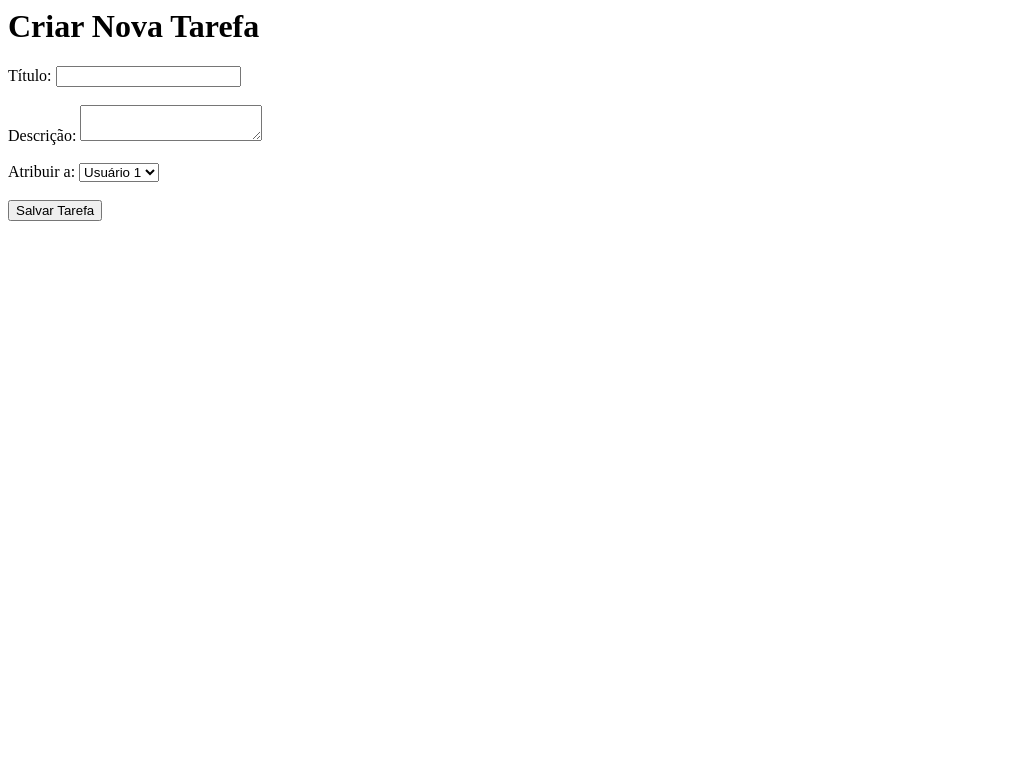
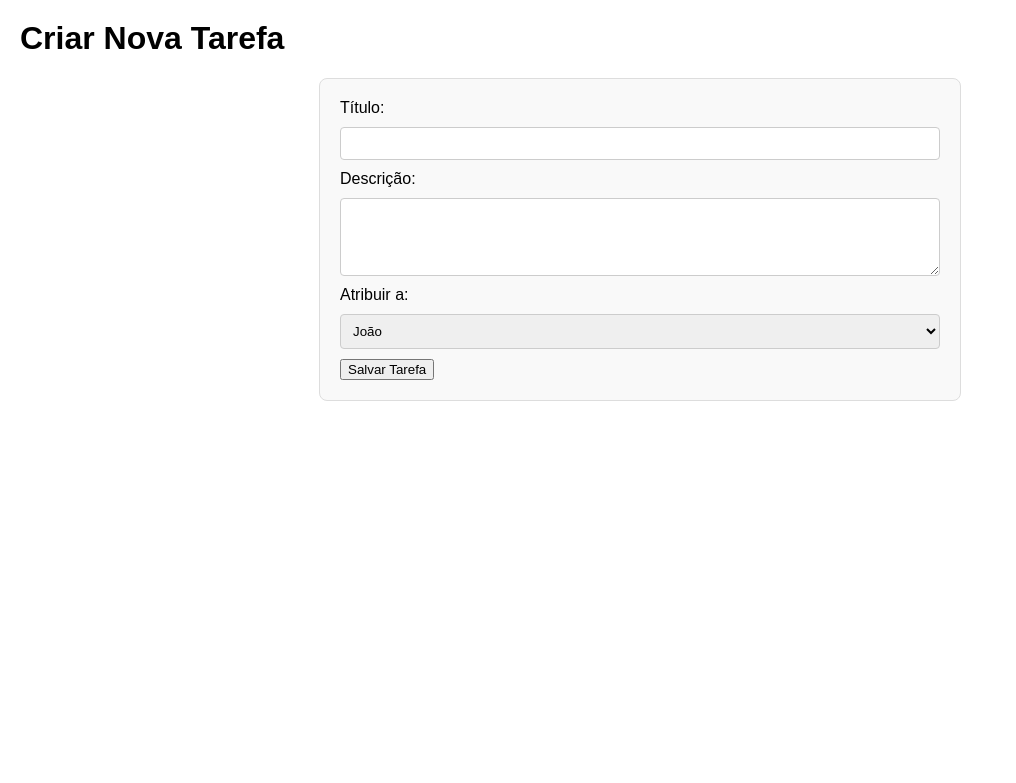
Before and after one commit to brzRaven01001/atividade2, a Flask app: template MVC-flask-master/view/templates/create_task.html in a window 1280 px wide. Shown: the top 783 px of the page, without its empty margins (0-1016 px from the left). Run offline with Flask 3, Linux system fonts and the light colour scheme; the template is opened without the code that fills it, so the values that code supplies are empty.

Commit message:
Update create_task.html

```diff
--- a/MVC-flask-master/view/templates/create_task.html
+++ b/MVC-flask-master/view/templates/create_task.html
@@ -1,23 +1,69 @@
 <html>
 <head>
     <title>Criar Nova Tarefa</title>
+    <style>
+        body {
+            font-family: Arial, sans-serif;
+            margin: 20px;
+        }
+        form {
+            max-width: 600px;
+            margin: 0 auto;
+            padding: 20px;
+            border: 1px solid #ddd;
+            border-radius: 8px;
+            background-color: #f9f9f9;
+        }
+        label, input, textarea, select {
+            display: block;
+            width: 100%;
+            margin-bottom: 10px;
+        }
+        input[type="text"], textarea, select {
+            padding: 8px;
+            border: 1px solid #ccc;
+            border-radius: 4px;
+            box-sizing: border-box;
+        textarea {
+            resize: vertical;
+        }
+        button {
+            padding: 10px 15px;
+            background-color: #28a745;
+            color: white;
+            border: none;
+            border-radius: 4px;
+            cursor: pointer;
+            font-size: 16px;
+        }
+        button:hover {
+            background-color: #218838;
+        }
+    </style>
 </head>
 <body>
 
     <h1>Criar Nova Tarefa</h1>
 
-    <form method="POST">
-        <label for="titulo">Título:</label>
-        <input type="text" id="titulo" name="title"><br><br>
+    <form action="/salvar_tarefa" method="POST">
+        <div>
+            <label for="title">Título:</label>
+            <input type="text" id="title" name="title" required>
+        </div>
 
-        <label for="descricao">Descrição:</label>
-        <textarea id="descricao" name="description"></textarea><br><br>
+        <div>
+            <label for="description">Descrição:</label>
+            <textarea id="description" name="description" rows="4" required></textarea>
+        </div>
 
-        <label for="usuario">Atribuir a:</label>
-        <select id="usuario" name="usuario">
-            <option value="1">Usuário 1</option>
-            <option value="2">Usuário 2</option>
-        </select><br><br>
+        <div>
+            <label for="user">Atribuir a:</label>
+            <select id="user" name="user">
+                <option value="1">João</option>
+                <option value="2">Maria</option>
+                <option value="3">Pedro</option>
+            </select>
+        </div>
 
         <button type="submit">Salvar Tarefa</button>
     </form>
```
